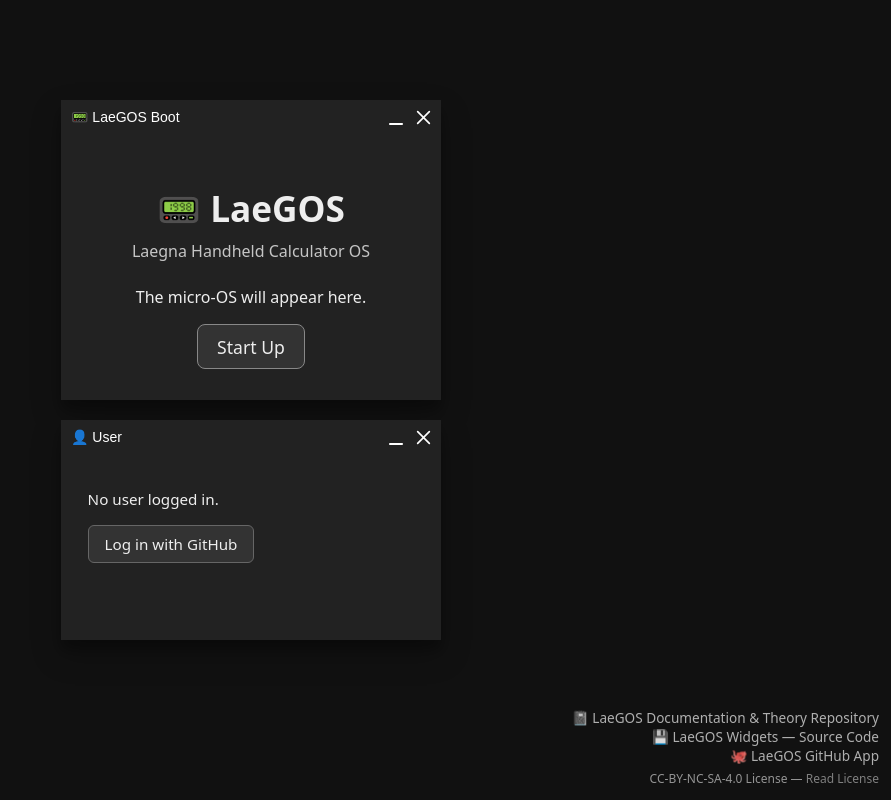
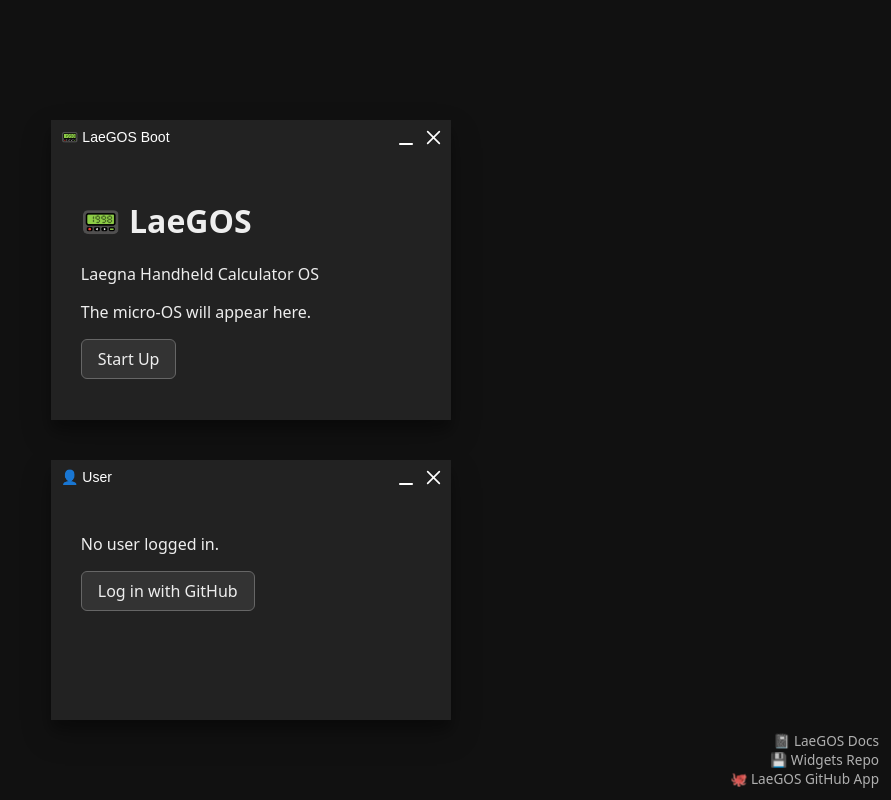
Before and after one commit to tambetvali/LaeGOS-Widgets, a Flask app: page / in a window 1280 px wide. Shown: the whole page, without its empty margins (389-1280 px from the left). Run offline with Flask 3, Linux system fonts and the light colour scheme.

Commit message:
Refactor index.html for improved layout and styles
Updated HTML structure and styles for better layout and user experience.

```diff
--- a/templates/index.html
+++ b/templates/index.html
@@ -7,62 +7,39 @@
     <link rel="icon" type="image/svg+xml" href="{{ url_for('static', filename='favicon.svg') }}">
 
     <style>
-        body {
+        html, body {
+            height: 100%;
             background: #111;
+            margin: 0;
+            overflow: auto;
             color: #eee;
             font-family: system-ui, sans-serif;
-            margin: 0;
-            overflow: hidden;
         }
 
-        .bootcontent {
-            padding: 1.6rem 2rem;
-            text-align: center;
+        #root {
+            min-height: 100vh;
+            background: #111;
+        }
+
+        .wincontent {
+            padding: 1.4rem 1.8rem;
             background: #222;
             height: 100%;
             box-sizing: border-box;
         }
 
-        .usercontent {
-            padding: 1.2rem 1.6rem;
-            background: #222;
-            height: 100%;
-            box-sizing: border-box;
-            font-size: 0.95rem;
-        }
-
-        h1 {
-            margin-bottom: 0.5rem;
-            font-size: 2.2rem;
-        }
-
-        .subtitle {
-            opacity: 0.8;
-            margin-bottom: 1.5rem;
-        }
-
-        .startup-btn {
+        .btn {
             display: inline-block;
-            padding: 0.6rem 1.2rem;
-            font-size: 1.1rem;
-            border-radius: 8px;
-            border: 1px solid #555;
-            background: #222;
-            color: #777;
-            cursor: not-allowed;
-            transition: 0.2s;
-        }
-
-        .startup-btn.enabled {
+            padding: 0.5rem 1rem;
             background: #333;
+            border: 1px solid #666;
+            border-radius: 6px;
             color: #eee;
             cursor: pointer;
-            border-color: #888;
+            text-decoration: none;
+            margin-right: 0.4rem;
         }
-
-        .startup-btn.enabled:hover {
-            background: #444;
-        }
+        .btn:hover { background: #444; }
 
         .corner-links {
             position: fixed;
@@ -73,127 +50,67 @@
             text-align: right;
             line-height: 1.4;
         }
-
-        .corner-links a {
-            color: #ccc;
-            text-decoration: none;
-        }
-
-        .corner-links a:hover {
-            color: #fff;
-        }
-
-        .license {
-            margin-top: 0.4rem;
-            font-size: 0.75rem;
-            opacity: 0.7;
-        }
-
-        .login-btn, .logout-btn {
-            display: inline-block;
-            padding: 0.5rem 1rem;
-            background: #333;
-            border: 1px solid #666;
-            border-radius: 6px;
-            color: #eee;
-            cursor: pointer;
-            text-decoration: none;
-            margin-right: 0.4rem;
-        }
-
-        .login-btn:hover, .logout-btn:hover {
-            background: #444;
-        }
-
-        .user-info {
-            margin-bottom: 1rem;
-            line-height: 1.4;
-        }
+        .corner-links a { color: #ccc; text-decoration: none; }
+        .corner-links a:hover { color: #fff; }
     </style>
 </head>
 <body>
+<div id="root">
 
-    <div id="bootcontent" class="bootcontent">
+    <div id="boot" class="wincontent">
         <h1>📟 LaeGOS</h1>
         <div class="subtitle">Laegna Handheld Calculator OS</div>
         <p>The micro‑OS will appear here.</p>
-
-        <div id="startup" class="startup-btn">
-            Start Up
-        </div>
+        <div id="startup" class="btn">Start Up</div>
     </div>
 
-    <div id="usercontent" class="usercontent" style="display:none;">
+    <div id="userwin" class="wincontent" style="display:none;">
         {% if current_user %}
-            <div class="user-info">
-                <strong>Logged in as:</strong><br>
-                {{ current_user.email }}<br>
-                {% if current_user.name %}
-                    Name: {{ current_user.name }}<br>
+            <strong>{{ current_user.email }}</strong><br>
+            {% if current_user.name %}{{ current_user.name }}<br>{% endif %}
+            {% if current_user.picture %}
+                <img src="{{ current_user.picture }}" width="64" height="64" style="border-radius:50%; margin-top:0.5rem;">
             {% endif %}
-                {% if current_user.picture %}
-                    <img src="{{ current_user.picture }}" alt="User picture"
-                         style="margin-top:0.5rem; width:64px; height:64px; border-radius:50%;">
-                {% endif %}
-            </div>
-
-            <a href="/auth/profile" class="login-btn">Manage Account</a>
-            <a href="/auth/logout" class="logout-btn">Log out</a>
+            <br><br>
+            <a href="/auth/profile" class="btn">Manage Account</a>
+            <a href="/auth/logout" class="btn">Log out</a>
+            <button id="toggle-mode" class="btn">🌗 Mode</button>
         {% else %}
             <p>No user logged in.</p>
-            <a href="/auth/login" class="login-btn">Log in with GitHub</a>
+            <a href="/auth/login" class="btn">Log in with GitHub</a>
         {% endif %}
     </div>
 
     <div class="corner-links">
-        <div>
-            📓 <a href="https://github.com/tambetvali/LaeGOS" target="_blank">
-                LaeGOS Documentation & Theory Repository
-            </a>
+        📓 <a href="https://github.com/tambetvali/LaeGOS" target="_blank">LaeGOS Docs</a><br>
+        💾 <a href="https://github.com/tambetvali/LaeGOS-Widgets" target="_blank">Widgets Repo</a><br>
+        🐙 <a href="https://github.com/apps/laegos" target="_blank">LaeGOS GitHub App</a>
     </div>
-        <div>
-            💾 <a href="https://github.com/tambetvali/LaeGOS-Widgets" target="_blank">
-                LaeGOS Widgets — Source Code
-            </a>
-        </div>
-        <div>
-            🐙 <a href="https://github.com/apps/laegos" target="_blank">
-                LaeGOS GitHub App
-            </a>
-        </div>
-        <div class="license">
-            CC‑BY‑NC‑SA‑4.0 License —
-            <a href="https://creativecommons.org/licenses/by-nc-sa/4.0/deed.en" target="_blank">
-                Read License
-            </a>
-        </div>
+
 </div>
 
 <script src="{{ url_for('static', filename='js/winbox.bundle.min.js') }}"></script>
 
 <script>
 window.addEventListener("load", () => {
-            const boot = document.getElementById("bootcontent");
 
-            const winBoot = new WinBox({
+    const centerX = window.innerWidth / 2 - 200;
+    const topY    = window.innerHeight * 0.15;
+    const belowY  = topY + 340;
+
+    new WinBox({
         title: "📟 LaeGOS Boot",
         class: ["no-full", "no-max"],
         background: "#222",
         border: 1,
-                x: "center",
-                y: 100,
-                width: 380,
+        x: centerX,
+        y: topY,
+        width: 400,
         height: 300,
-                mount: boot
+        mount: document.getElementById("boot")
     });
 
-            const btn = document.getElementById("startup");
-            btn.classList.add("enabled");
-            btn.onclick = () => {
-                window.location.href = "/os/";
-            };
-
-            const userContent = document.getElementById("usercontent");
+    const userContent = document.getElementById("userwin");
     userContent.style.display = "block";
 
     new WinBox({
@@ -201,12 +118,23 @@
         class: ["no-full", "no-max"],
         background: "#222",
         border: 1,
-                x: "center",
-                y: winBoot.y + winBoot.height + 20,
-                width: 380,
-                height: 220,
+        x: centerX,
+        y: belowY,
+        width: 400,
+        height: 260,
         mount: userContent
     });
+
+    document.getElementById("startup").onclick = () => {
+        window.location.href = "/os/";
+    };
+
+    const toggle = document.getElementById("toggle-mode");
+    if (toggle) {
+        toggle.onclick = () => {
+            fetch("/auth/toggle-mode", {method: "POST"}).then(() => location.reload());
+        };
+    }
 });
 </script>
 
```
Lines whose indentation alone changed are shown as unchanged.
